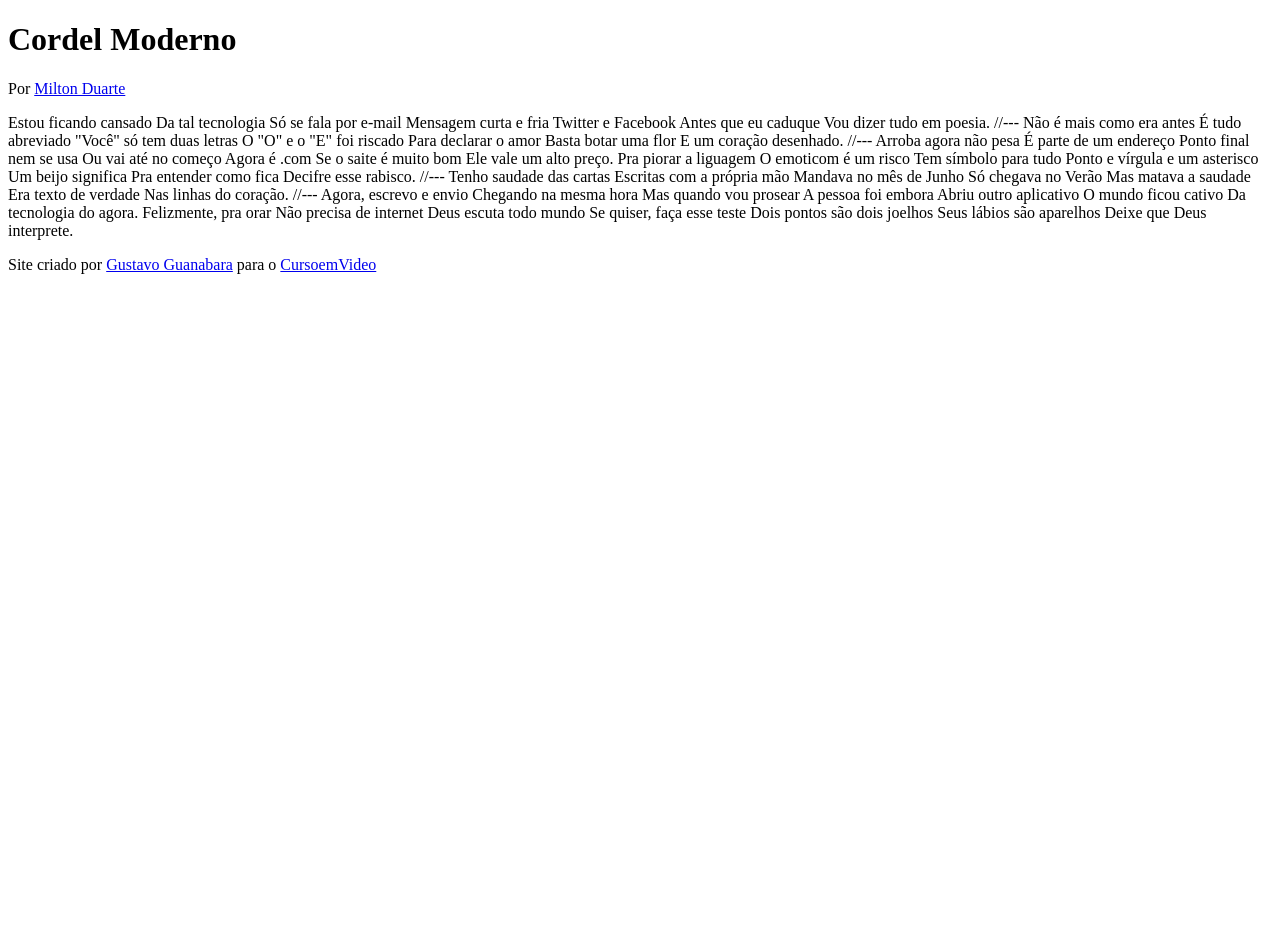
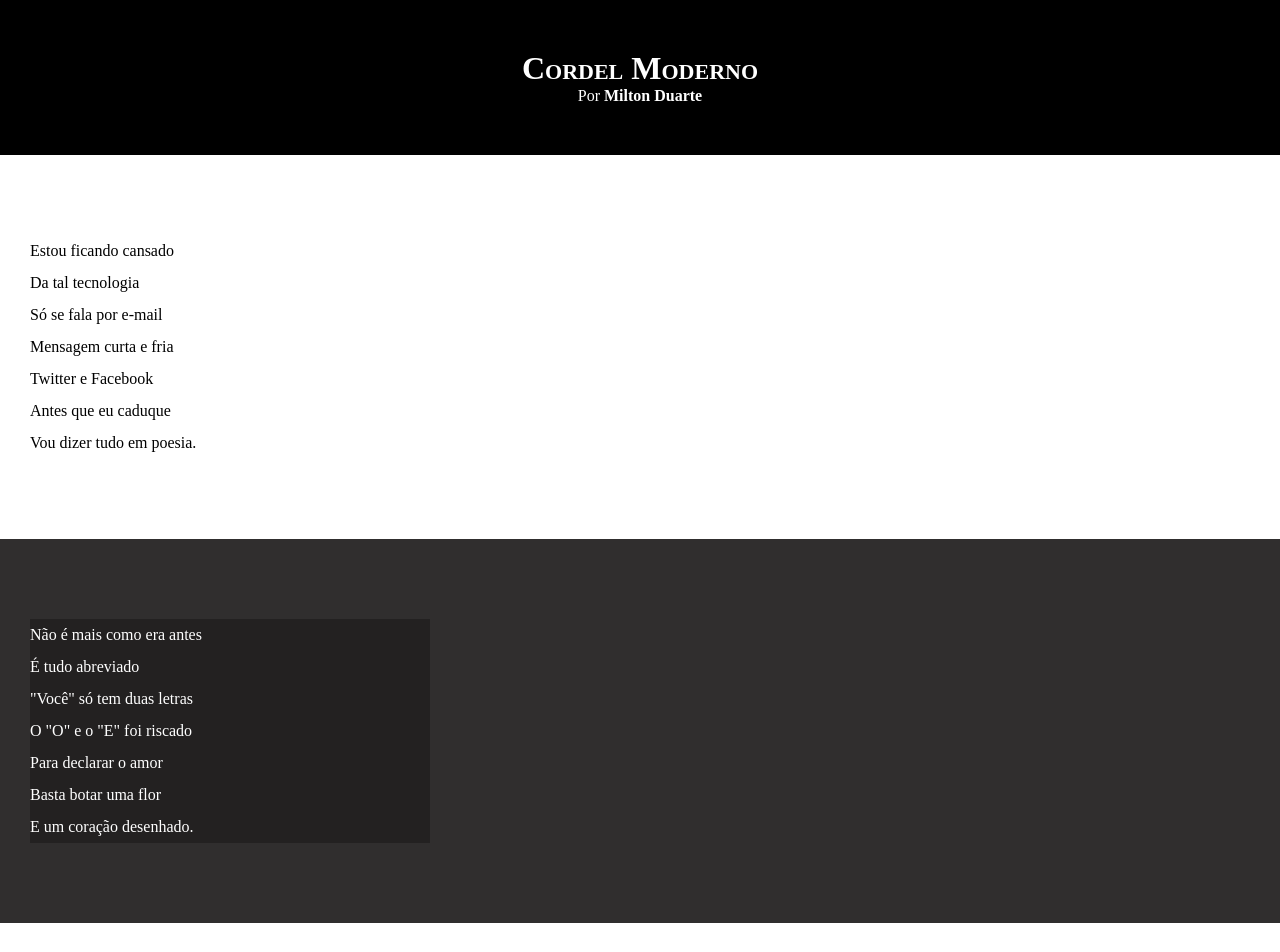
Before and after one commit to robsonsilper/html-css, a plain HTML site: page desafios/d012/index.html in a window 1280 px wide. Shown: the top 952 px of the page. Before the commit the page ends 800 px from the top, so only its background shows below. Drawn offline with Linux system fonts and the light colour scheme.

Commit message:
atualizei estilos e textos

```diff
--- /dev/null
+++ b/desafios/d012/estilo/style.css
@@ -0,0 +1,65 @@
+@charset "UTF-8";
+
+* {
+    margin: 0px;
+    padding: 0px;
+    }
+
+    html, body {
+        min-height: 100vh;
+        background-color: darkgray;
+    }
+
+    header  {
+        background-color: black;
+        color: white;
+        text-align: center;
+    }
+
+    header > h1 {
+        padding-top: 50px;
+        font-variant: small-caps;
+    }
+
+    header > p {
+        padding-bottom: 50px;
+    }
+
+    header a, footer a {
+        color: white;
+        text-decoration: none;
+        font-weight: bolder;
+    }
+
+    header a:hover, footer a:hover {
+        text-decoration: underline;
+    }
+
+    section {
+        padding-top: 10vh;
+        padding-bottom: 10vh;
+        line-height: 2em;
+        padding-left: 30px;
+    }
+
+    section.normal {
+        background-color: white;
+        color: black;
+    }
+
+    section.imagem {
+        background-color: rgb(48, 46, 46);
+        color: white;
+    }
+
+    section.imagem > p {
+        width: 400px;
+        background-color: rgba(0, 0, 0, 0.274);
+    }
+
+    footer {
+        background-color: black;
+        color: white;
+        text-align: center;
+        padding: 10px;
+    }
--- a/desafios/d012/index.html
+++ b/desafios/d012/index.html
@@ -5,80 +5,96 @@
     <meta http-equiv="X-UA-Compatible" content="IE=edge">
     <meta name="viewport" content="width=device-width, initial-scale=1.0">
     <title>Projeto Cordel</title>
+    <link rel="stylesheet" href="estilo/style.css">
 </head>
 <body>
     <header>
         <h1>Cordel Moderno</h1>
         <p>Por <a href="https://www.recantodasletras.com.br/poesias/3186743" target="_blank">Milton Duarte</a></p>
-
     </header>
 
-    Estou ficando cansado
-    Da tal tecnologia
-    Só se fala por e-mail
-    Mensagem curta e fria
-    Twitter e Facebook
-    Antes que eu caduque
-    Vou dizer tudo em poesia.
+    <section class="normal">
+        <p>
+            Estou ficando cansado<br>
+            Da tal tecnologia<br>
+            Só se fala por e-mail<br>
+            Mensagem curta e fria<br>
+            Twitter e Facebook<br>
+            Antes que eu caduque<br>
+            Vou dizer tudo em poesia.<br>
+        </p>
+    </section>
 
-    //---
+    <section class="imagem">
+        <p>
+            Não é mais como era antes<br>
+            É tudo abreviado<br>
+            "Você" só tem duas letras<br>
+            O "O" e o "E" foi riscado<br>
+            Para declarar o amor<br>
+            Basta botar uma flor<br>
+            E um coração desenhado.<br>
+        </p>
+    </section>
 
-    Não é mais como era antes
-    É tudo abreviado
-    "Você" só tem duas letras
-    O "O" e o "E" foi riscado
-    Para declarar o amor
-    Basta botar uma flor
-    E um coração desenhado.
+    <section class="normal">
+        <p>
+            Arroba agora não pesa<br>
+            É parte de um endereço<br>
+            Ponto final nem se usa<br>
+            Ou vai até no começo<br>
+            Agora é .com<br>
+            Se o saite é muito bom<br>
+            Ele vale um alto preço.<br>
+        </p>
 
-    //---
+        <p>
+            Pra piorar a liguagem<br>
+            O emoticom é um risco<br>
+            Tem símbolo para tudo<br>
+            Ponto e vírgula e um asterisco<br>
+            Um beijo significa<br>
+            Pra entender como fica<br>
+            Decifre esse rabisco.<br>
+        </p>
+    </section>
 
-    Arroba agora não pesa
-    É parte de um endereço
-    Ponto final nem se usa
-    Ou vai até no começo
-    Agora é .com
-    Se o saite é muito bom
-    Ele vale um alto preço.
+    <section class="imagem">
+        <p>
+            Tenho saudade das cartas<br>
+            Escritas com a própria mão<br>
+            Mandava no mês de Junho<br>
+            Só chegava no Verão<br>
+            Mas matava a saudade<br>
+            Era texto de verdade<br>
+            Nas linhas do coração.<br>
+        </p>
+    </section>
 
-    Pra piorar a liguagem
-    O emoticom é um risco
-    Tem símbolo para tudo
-    Ponto e vírgula e um asterisco
-    Um beijo significa
-    Pra entender como fica
-    Decifre esse rabisco.
+    <section class="normal">
+        <p>
+            Agora, escrevo e envio<br>
+            Chegando na mesma hora<br>
+            Mas quando vou prosear<br>
+            A pessoa foi embora<br>
+            Abriu outro aplicativo<br>
+            O mundo ficou cativo<br>
+            Da tecnologia do agora.<br>
+        </p>
 
-    //---
-
-    Tenho saudade das cartas
-    Escritas com a própria mão
-    Mandava no mês de Junho
-    Só chegava no Verão
-    Mas matava a saudade
-    Era texto de verdade
-    Nas linhas do coração.
-
-    //---
-
-    Agora, escrevo e envio
-    Chegando na mesma hora
-    Mas quando vou prosear
-    A pessoa foi embora
-    Abriu outro aplicativo
-    O mundo ficou cativo
-    Da tecnologia do agora.
-
-    Felizmente, pra orar
-    Não precisa de internet
-    Deus escuta todo mundo
-    Se quiser, faça esse teste
-    Dois pontos são dois joelhos
-    Seus lábios são aparelhos
-    Deixe que Deus interprete.
+        <p>
+            Felizmente, pra orar<br>
+            Não precisa de internet<br>
+            Deus escuta todo mundo<br>
+            Se quiser, faça esse teste<br>
+            Dois pontos são dois joelhos<br>
+            Seus lábios são aparelhos<br>
+            Deixe que Deus interprete.<br>
+        </p>
+    </section>
 
     <footer>
-        <p>Site criado por <a href="httpas://gustavoguanabara.github.io" target="_blank">Gustavo Guanabara</a> para o <a href="https://www.cursoemvideo.com" target="_blank">CursoemVideo</a></p>
+        <p>Site criado por <a href="https://gustavoguanabara.github.io" target="_blank">Gustavo Guanabara</a> para o <a href="https://www.cursoemvideo.com" target="_blank">CursoemVideo</a></p>
     </footer>
 
 
```
